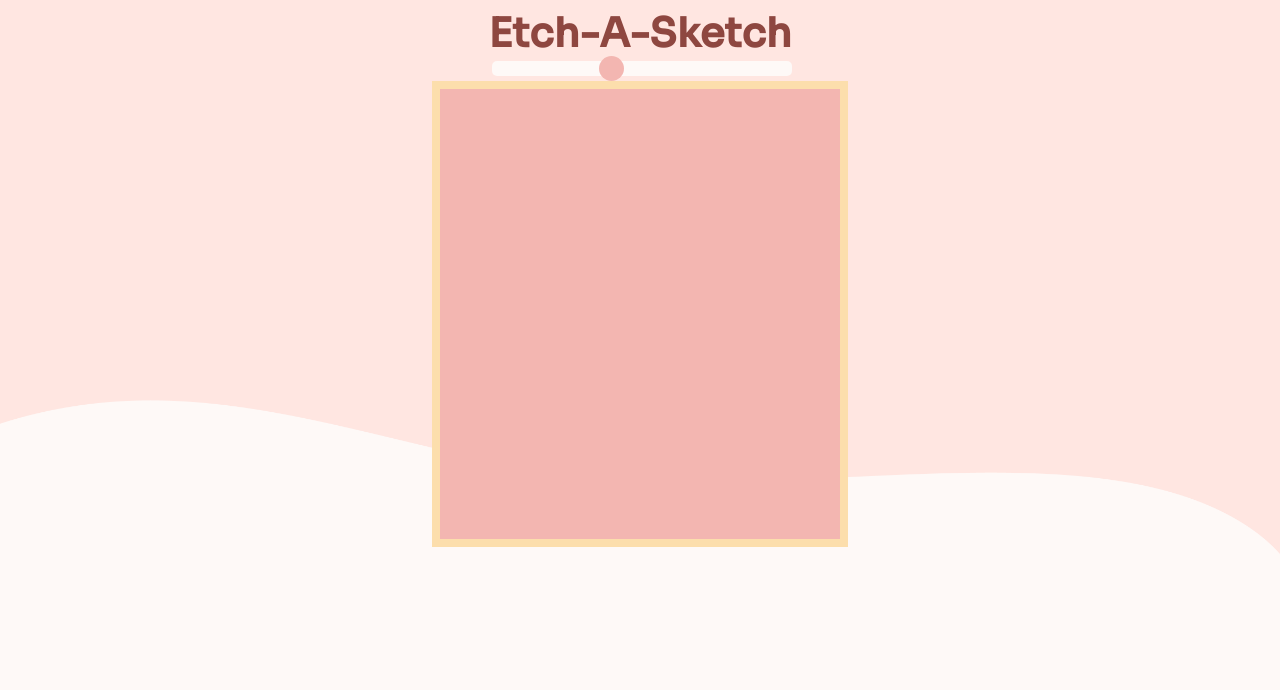
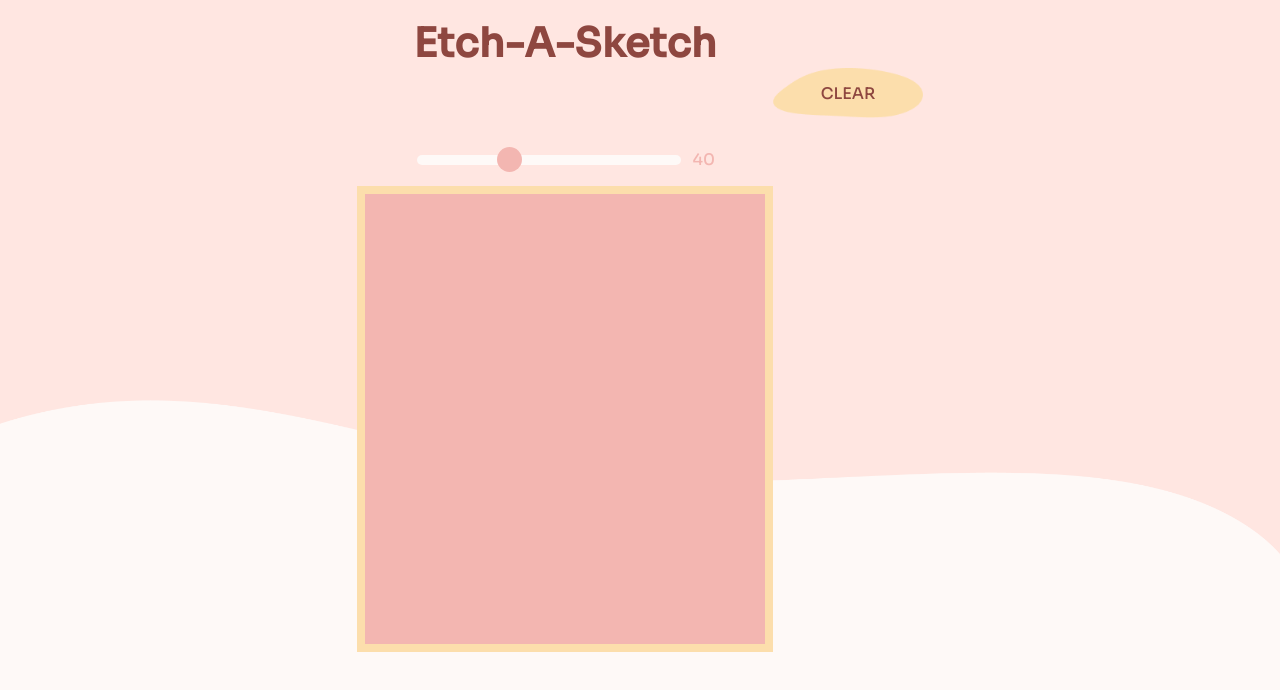
Before and after one commit to sevena-s/Etch_A_Sketch, a plain HTML site: page index.html in a window 1280 px wide. Drawn offline with Linux system fonts and the light colour scheme.

Commit message:
added clear button function

```diff
--- a/index.html
+++ b/index.html
@@ -9,11 +9,17 @@
 </head>
 <body>
     <div class="content">
-        <div class="title">Etch-A-Sketch</div>
-        <div class="sliderDiv">
-            <input type="range" min="10" max="100" value="45" class="slider" id="slider">
+        <div class="game">
+            <div class="title">Etch-A-Sketch</div>
+            <div class="sliderDiv">
+                <input type="range" min="10" max="100" value="40" class="slider" id="slider">
+                <div class="val">45</div>
+            </div>
+            <div id="container" class="container"></div>
         </div>
-        <div id="container" class="container"></div>
+        <div class="buttons">
+            <button class="clear">CLEAR</button>
+        </div>
     </div>
     <script src="./script.js"></script>
 </body>
--- a/script.js
+++ b/script.js
@@ -1,8 +1,15 @@
-function makeGrid(){
-    const grid = document.querySelector('#container');
+const slider = document.querySelector('#slider');
+const sliderVal = document.querySelector('.val');
+const grid = document.querySelector('#container');
+const clear = document.querySelector('.clear');
 
-    for(let i = 1; i < 53; i++){
-        for(let j = 1; j < 53; j++){
+sliderVal.textContent = slider.value;
+let squares = 40;
+
+function makeGrid(boxes){
+
+    for(let i = 1; i < (boxes + 1); i++){
+        for(let j = 1; j < (boxes + 1); j++){
             const item = document.createElement('div');
             item.classList.add('item');
             item.style.cssText = `grid-row-start: ${i}; grid-column-end: ${j};`;
@@ -10,12 +17,24 @@ function makeGrid(){
             grid.appendChild(item);
         }
     }
+};
 
-}
+makeGrid(squares);
+let divs = document.querySelectorAll('#item');
+slider.oninput = function() {
+    sliderVal.textContent = slider.value;
+    squares = slider.value;
+    //makeGrid(squares);
+};
 
-makeGrid();
 
-const divs = document.querySelectorAll('#item');
+function clearBoxes(){
+    divs.forEach(function(item){
+        item.classList.remove('pressed');
+    });
+};
+
+clear.addEventListener('click', clearBoxes);
 
 divs.forEach(box => {
     box.addEventListener('mouseenter', () => {
--- a/style.css
+++ b/style.css
@@ -1,7 +1,12 @@
 @font-face {
     font-family: boldFont;
     src: url(./fonts/Sora-Medium.ttf);
-  }
+}
+
+button{
+    border: none;
+    background-color: transparent;
+}
 
 body{
     background-image: url(./photos/back.png);
@@ -13,16 +18,22 @@ body{
 
 .content{
     display: flex;
+    justify-content: center;
+}
+
+.game{
+    display: flex;
     flex-direction: column;
     justify-content: center;
     align-items: center;
-
 }
 
 .title{
     color: #8E4740;
     font-size: 40px;
     font-weight: bolder;
+    margin-top: 10px;
+    margin-bottom: 80px;
 }
 
 .container{
@@ -32,6 +43,7 @@ body{
     grid-gap: 1px 1px;
     border: 8px solid #FCDEAC;
     background-color: #F3B6B1;
+    margin-top: 16px;
 }
 
 .item{
@@ -48,6 +60,10 @@ div.item:hover{
 
 .sliderDiv{
     width: 300px;
+    display: flex;
+    align-items: center;
+    justify-content: center;
+    color: #F3B6B1;
     cursor: url(./photos/cursor1.png), auto;
 }
 
@@ -55,7 +71,7 @@ div.item:hover{
     -webkit-appearance: none;
     appearance: none;
     width: 100%;
-    height: 15px;
+    height: 10px;
     background: #FEF9F7;
     border-radius: 5px;
     outline: none;
@@ -71,3 +87,25 @@ div.item:hover{
     border-radius: 100%;
     cursor: url(./photos/cursor2.png), auto;
   }
+
+  .val{
+      margin-left: 10px;
+  }
+
+  .buttons{
+      display: flex;
+      flex-direction: column;
+      margin-top: 60px;
+  }
+
+  .clear{
+      background-image: url(./photos/button1.png);
+      background-repeat: no-repeat;
+      background-size: 150px 50px;
+      width: 150px;
+      height: 50px;
+      font-family: boldFont;
+      color: #8E4740;
+      font-size: 16px;
+      cursor: url(./photos/cursor2.png), auto;
+  }
```
Also changed, not shown: photos/button.png (deleted), photos/button1.png (added).
